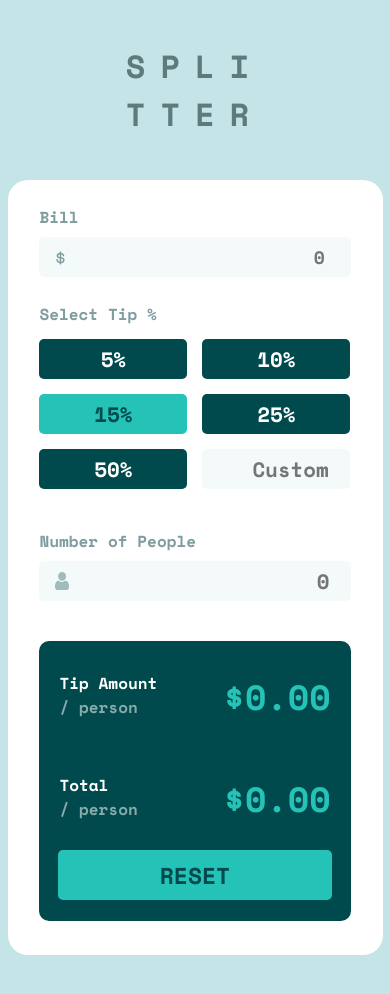
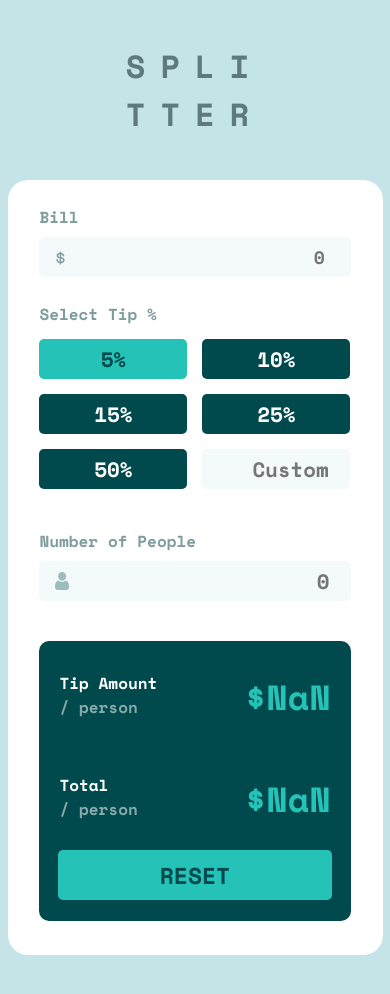
Before and after one commit to AntonyLD/Tip-calculator-app, a plain HTML site: page index.html in a window 390 px wide. Both pictures are taken after a click on the element "5%". Drawn offline with nearby package versions, Linux system fonts and the light colour scheme.

Commit message:
js update

```diff
--- a/css/style.css
+++ b/css/style.css
@@ -215,7 +215,7 @@
 
     }
 
-    #selected{
+    .selected{
         background-color:hsl(176, 69%, 45%) !important;
         color: hsl(183, 100%, 15%) !important;
     }
--- a/index.html
+++ b/index.html
@@ -24,38 +24,43 @@
   </header>
 
   <main>
+
     <section id="sectionPayValue">
       <p>Bill</p>
       <p id="paraInputPayValue">$<input type="text" name="payValue" id="payValue" autocomplete="off" placeholder="0" oninput="validarEntrada(this)"></p>
+
     </section>
     <h5>Select Tip %</h5>
+
     <section id="selectTip">
       <p>5%</p>
       <p>10%</p>
-      <p id="selected">15%</p>
+      <p>15%</p>
       <p>25%</p>
       <p>50%</p>
-      <p><input type="text" name="tipCustom" id="tipCustom" placeholder="Custom" autocomplete="off" oninput="validarEntrada(this)" ></input></p>
+      <p><input type="text" name="tipCustom" id="tipCustom" placeholder="Custom" autocomplete="off" oninput="validarEntrada(this)"></input></p>
     </section>
 
     <h5 id="numberOfPeopleTitle">Number of People</h5>
+
     <section id="numberOfPeople">
       <p id="numberInputPeople"><img src="images/icon-person.svg" alt=""><input type="text" name="numberPeople" id="numberPeople" autocomplete="off" placeholder="0" oninput="validarEntrada(this)"></p>
     </section>
+
     <section id="continerResultValue">
       <div class="divTotalValue">
         <div class="tipDiscont">
           <p>Tip Amount</p>
           <p>/ person</p>
         </div>
-        <p class="valueTot" id="totTip">$4.27</p>
+        <p class="valueTot" id="totTip">$0.00</p>
       </div>
       <div class="divTotalValue">
         <div class="tipDiscont">
           <p >Total</p>
           <p>/ person</p>
         </div>
-        <p class="valueTot" id="totValue">$32.79</p>
+        <p class="valueTot" id="totValue">$0.00</p>
 
       </div>
       <div id="buttonReset">RESET</div>
--- a/js/script.js
+++ b/js/script.js
@@ -13,56 +13,82 @@ function validarEntrada(payValue) {
     payValue.value = payValue.value.replace(/\D/g, '');
 }
 
+
 let valuePerson = 0
 let valuePersonTip = 0
-let valueOfTip = 0
+let indiceValue = 0
 
-function calcPay(payValue, index, numberPeople) {
+//calcula com as % fixas
+function formatTip(payValue, index, numberPeople) {
+    const indice = Number.parseInt(tipValue[index].innerHTML.replace("%", ""))
 
-    const indice = tipValue[index].id
-
-    console.log(indice)
-
-
+    indiceValue = indice
 }
 
-function calcCustomPay() {
-    const inputValue = Number.parseInt(payValue.value)
-    const valueOfTip = inputValue * (Number.parseInt(tipCustom.value) / 100)
+function calcTip() {
 
-    const result = valueOfTip + Number.parseInt(payValue.value)
+    if (isNaN(indiceValue)) {
 
-    valuePerson = result / Number.parseInt(numberPeople.value)
+        const inputValue = Number.parseInt(payValue.value)
+        const valueOfTip = inputValue * (Number.parseInt(tipCustom.value) / 100)
 
-    valuePersonTip = valueOfTip / Number.parseInt(numberPeople.value)
+        const result = valueOfTip + Number.parseInt(payValue.value)
+
+        valuePerson = result / Number.parseInt(numberPeople.value)
+
+        valuePersonTip = valueOfTip / Number.parseInt(numberPeople.value)
+
+    } else {
+        const inputValue = Number.parseInt(payValue.value)
+        const valueOfTip = (inputValue * indiceValue / 100)
+
+        valuePersonTip = valueOfTip / Number.parseInt(numberPeople.value)
+
+        const result = valueOfTip + Number.parseInt(payValue.value)
+
+        valuePerson = result / Number.parseInt(numberPeople.value)
+        showResult()
+    }
 }
+
+// Calcula com as porcentagem customizada
 
 function showResult() {
     totTip.innerHTML = `$${valuePersonTip.toFixed(2)}`
     totValue.innerHTML = `$${valuePerson.toFixed(2)}`
+
 }
 
-//Event
+//Eventos calculo fixo
+const tipValues = tipValue
 tipValue.forEach((tipValue, index) => {
     tipValue.addEventListener("click", () => {
-        calcPay(payValue, index, numberPeople)
-        showResult()
+
+        tipValues.forEach((tip) => {
+            tip.classList.remove('selected');
+        });
+
+        tipValue.classList.add("selected")
+
+        formatTip(payValue, index, numberPeople)
+        calcTip()
     });
 });
 
-
+//Eventos calculo customizado
 
 tipCustom.addEventListener("keyup", () => {
-    calcCustomPay()
+    calcTip()
     showResult()
 });
 
 numberPeople.addEventListener("keyup", () => {
-    calcCustomPay()
+    calcTip()
     showResult()
+
 });
 
 payValue.addEventListener("keyup", () => {
-    calcCustomPay()
+    calcTip()
     showResult()
 });
```
